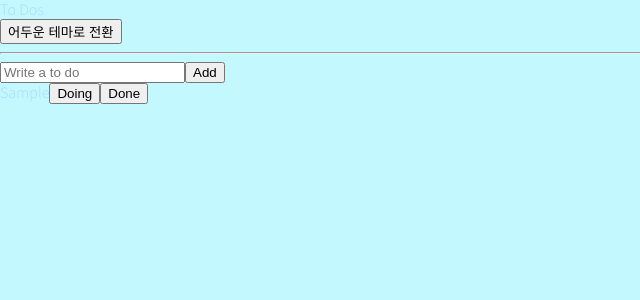
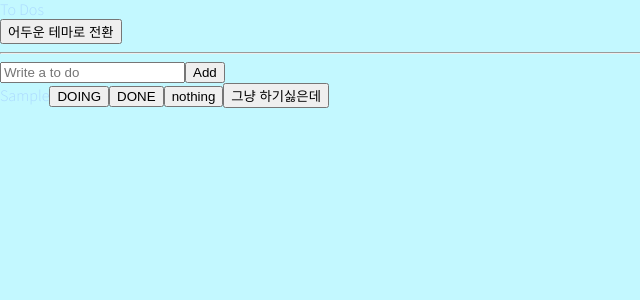
Before and after one commit to PastelBlue4/ToDoList_Recoil, a React (Create React App) app: page / in a window 1280 px wide. Both pictures are taken after typing "Sample" into the empty fields and a click on the button "Add". Shown: the top 300 px of the page, without its empty margins (0-640 px from the left). Built offline with nearby package versions, Linux system fonts and the light colour scheme.

Commit message:
[fest] cutom categories rendering !

```diff
--- a/src/atoms.ts
+++ b/src/atoms.ts
@@ -3,7 +3,7 @@ import { atom } from "recoil";
 export interface IToDo {
   text: string;
   id: number;
-  category: "TO_DO" | "DOING" | "DONE";
+  category: string;
 }
 
 export const isDarkAtom = atom({
@@ -12,16 +12,11 @@ export const isDarkAtom = atom({
 });
 
 export const toDoState = atom<IToDo[]>({
-  key: "toDo",
+  key: "toDoState",
   default: [],
 });
 
-export const doIngState = atom<IToDo[]>({
-  key: "doIng",
-  default: [],
+export const categoryState = atom({
+  key: "categorys",
+  default: ["TO_DO", "DOING", "DONE", "nothing", "그냥 하기싫은데"],
 });
-
-export const doneState = atom<IToDo[]>({
-  key: "done",
-  default: [],
-});
--- /dev/null
+++ b/src/components/CreateCategory.tsx
@@ -0,0 +1,5 @@
+function CreateCategory() {
+  return <></>;
+}
+
+export default CreateCategory;
--- a/src/components/ToDo.tsx
+++ b/src/components/ToDo.tsx
@@ -1,17 +1,22 @@
 import React from "react";
-import { useSetRecoilState } from "recoil";
-import { IToDo, toDoState } from "../atoms";
+import { useRecoilValue, useSetRecoilState } from "recoil";
+import { categoryState, IToDo, toDoState } from "../atoms";
 
 function ToDo({ text, category, id }: IToDo) {
   const setToDos = useSetRecoilState(toDoState);
+
+  const categoryValue = useRecoilValue(categoryState);
+
+  console.log(categoryValue);
+
+  const CanMovecategories = categoryValue.filter(
+    (oldCategory) => oldCategory !== category
+  );
 
   const onClick = (event: React.MouseEvent<HTMLButtonElement>) => {
     const {
       currentTarget: { name },
     } = event;
-
-
-    // 실행시킨 버튼으로 버튼의 category(name) 을 얻는다.
 
     setToDos((oldToDos) => {
       const targetIndex = oldToDos.findIndex((toDo) => toDo.id === id);
@@ -25,24 +30,16 @@ function ToDo({ text, category, id }: IToDo) {
   };
 
   return (
-    <li>
-      <span>{text}</span>
-      {category !== "DOING" ? (
-        <button name="DOING" onClick={onClick}>
-          Doing
-        </button>
-      ) : null}
-      {category !== "TO_DO" ? (
-        <button name="TO_DO" onClick={onClick}>
-          To Do
-        </button>
-      ) : null}
-      {category !== "DONE" ? (
-        <button name="DONE" onClick={onClick}>
-          Done
-        </button>
-      ) : null}
-    </li>
+    <>
+      <li>
+        <span>{text}</span>
+        {CanMovecategories.map((category, index) => (
+          <button key={category} name={category}>
+            {category}
+          </button>
+        ))}
+      </li>
+    </>
   );
 }
 
--- a/src/components/ToDoList.tsx
+++ b/src/components/ToDoList.tsx
@@ -1,4 +1,4 @@
-import { useRecoilState, useRecoilValue, useSetRecoilState } from "recoil";
+import { useRecoilState, useRecoilValue } from "recoil";
 import { isDarkAtom, toDoState } from "../atoms";
 import CreateToDo from "./CreateToDo";
 import ToDo from "./ToDo";
```
